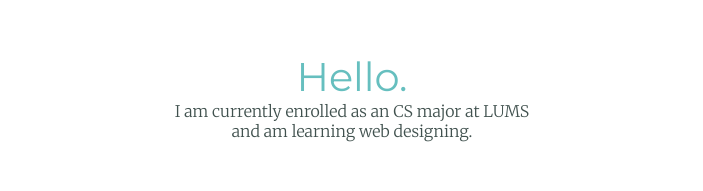
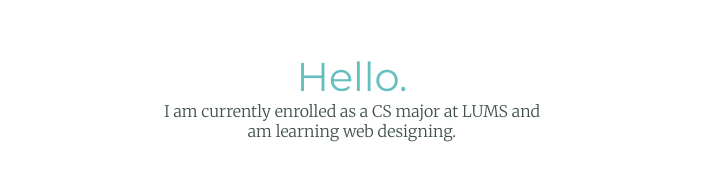
Before and after one commit to meesum70110/html-portfolio, a plain HTML site: page index.html in a window 1280 px wide. Shown: the part 1022-1213 px from the top of the page, without its empty margins (288-991 px from the left). Drawn offline with Linux system fonts and the light colour scheme.

Commit message:
Update index.html

```diff
--- a/index.html
+++ b/index.html
@@ -22,7 +22,7 @@
       <div class="profile">
         <img src="images/MeesumPic-modified.png" Style = "width: 200px; height: 200px; padding-bottom:50px;" alt="My profile Picture">
         <h2>Hello.</h2>
-        <p style= "color: #40514E; margin: 0 auto; width: 30%">I am currently enrolled as an CS major at LUMS and am learning web designing.</p>
+        <p style= "color: #40514E; margin: 0 auto; width: 30%">I am currently enrolled as a CS major at LUMS and am learning web designing.</p>
       </div>
       <br>
         <hr>
```
